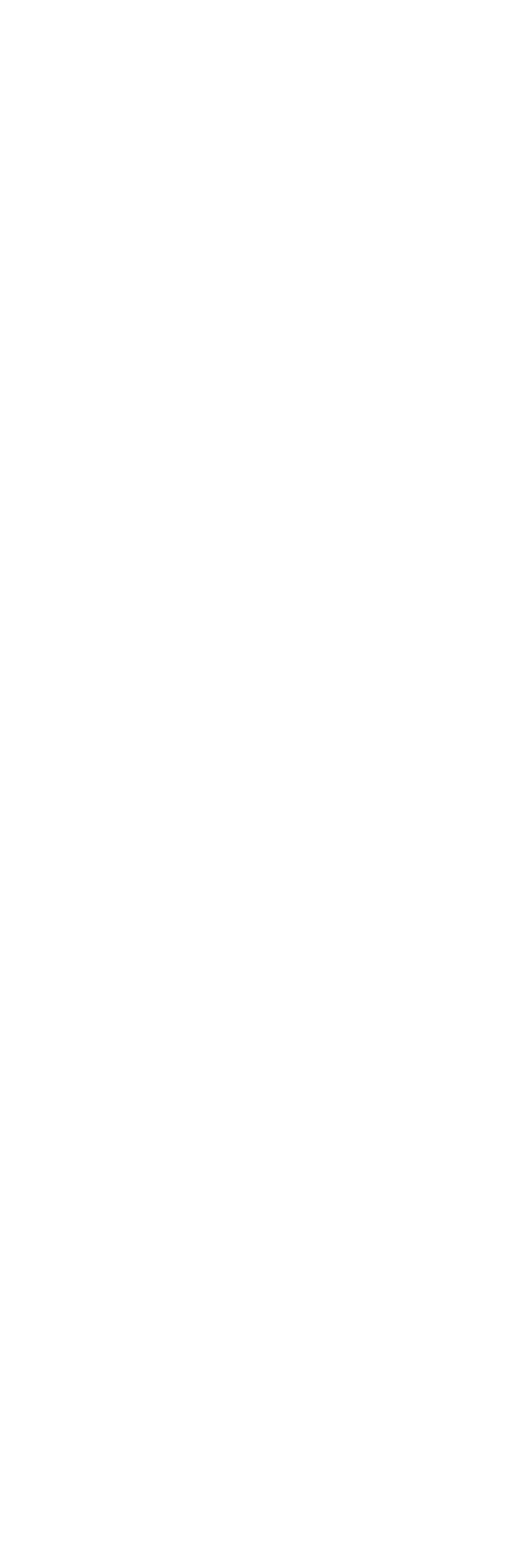
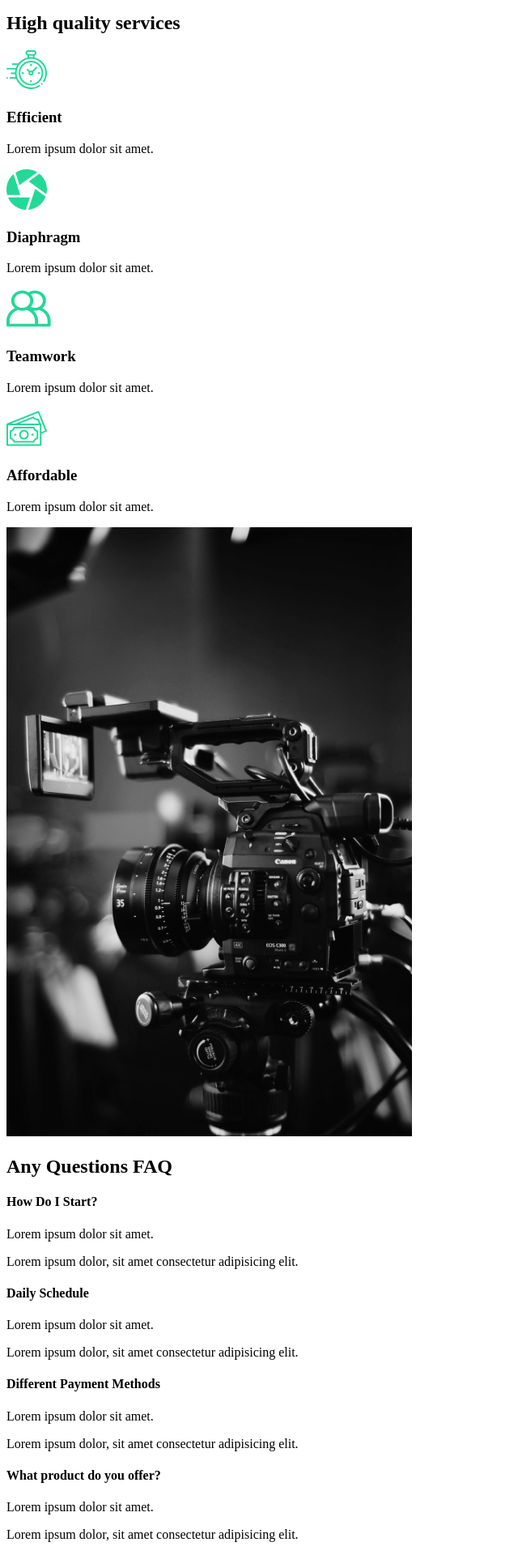
Before and after one commit to NelushiB/the-creative-react-course-capture, a React (Create React App) app: page / in a window 1280 px wide. Shown: the part 979-2899 px from the top of the page at 81% size, without its empty margins (0-640 px from the left). Before the commit the page ends 982 px from the top, so only its background shows below. Built offline with nearby package versions, Linux system fonts and the light colour scheme.

Commit message:
3. Service & Faq section

```diff
--- /dev/null
+++ b/src/components/FaqSection.jsx
@@ -0,0 +1,39 @@
+import React from 'react'
+
+const FaqSection = () => {
+   return (
+      <div className="faq">
+         <h2>Any Questions <span>FAQ</span></h2>
+         <div className="question">
+            <h4>How Do I Start?</h4>
+            <div className="answer">
+               <p>Lorem ipsum dolor sit amet.</p>
+               <p>Lorem ipsum dolor, sit amet consectetur adipisicing elit.</p>
+            </div>
+         </div>
+         <div className="question">
+            <h4>Daily Schedule</h4>
+            <div className="answer">
+               <p>Lorem ipsum dolor sit amet.</p>
+               <p>Lorem ipsum dolor, sit amet consectetur adipisicing elit.</p>
+            </div>
+         </div>
+         <div className="question">
+            <h4>Different Payment Methods</h4>
+            <div className="answer">
+               <p>Lorem ipsum dolor sit amet.</p>
+               <p>Lorem ipsum dolor, sit amet consectetur adipisicing elit.</p>
+            </div>
+         </div>
+         <div className="question">
+            <h4>What product do you offer?</h4>
+            <div className="answer">
+               <p>Lorem ipsum dolor sit amet.</p>
+               <p>Lorem ipsum dolor, sit amet consectetur adipisicing elit.</p>
+            </div>
+         </div>
+      </div>
+   )
+}
+
+export default FaqSection
--- /dev/null
+++ b/src/components/ServiceSection.jsx
@@ -0,0 +1,53 @@
+import React from 'react';
+// Import Icons
+import clock from '../img/clock.svg';
+import diaphragm from '../img/diaphragm.svg';
+import money from '../img/money.svg';
+import teamwork from '../img/teamwork.svg';
+import home2 from '../img/home2.png';
+
+
+const ServiceSection = () => {
+   return (
+      <div className="services">
+         <div className="description">
+            <h2>High <span>quality</span> services</h2>
+            <div className="cards">
+               <div className="card">
+                  <div className="icon">
+                     <img src={clock} alt="clock" />
+                     <h3>Efficient</h3>
+                  </div>
+                  <p>Lorem ipsum dolor sit amet.</p>
+               </div>
+               <div className="card">
+                  <div className="icon">
+                     <img src={diaphragm} alt="diaphragm" />
+                     <h3>Diaphragm</h3>
+                  </div>
+                  <p>Lorem ipsum dolor sit amet.</p>
+               </div>
+               <div className="card">
+                  <div className="icon">
+                     <img src={teamwork} alt="teamwork" />
+                     <h3>Teamwork</h3>
+                  </div>
+                  <p>Lorem ipsum dolor sit amet.</p>
+               </div>
+               <div className="card">
+                  <div className="icon">
+                     <img src={money} alt="money" />
+                     <h3>Affordable</h3>
+                  </div>
+                  <p>Lorem ipsum dolor sit amet.</p>
+               </div>
+            </div>
+         </div>
+         <div className="image">
+            <img src={home2} />
+         </div>
+      </div>
+   )
+}
+
+export default ServiceSection;
--- a/src/pages/AboutUs.jsx
+++ b/src/pages/AboutUs.jsx
@@ -1,12 +1,18 @@
 import React from "react";
 
 // Page Components
-import AboutSection from "../components/AboutSection"
+import AboutSection from "../components/AboutSection";
+import ServiceSection from "../components/ServiceSection";
+import FaqSection from "../components/FaqSection";
 
 const AboutUs = () => {
-  return (
-    <AboutSection />
-  )
-}
+   return (
+      <>
+         <AboutSection />
+         <ServiceSection />
+         <FaqSection />
+      </>
+   )
+};
 
 export default AboutUs;
```
